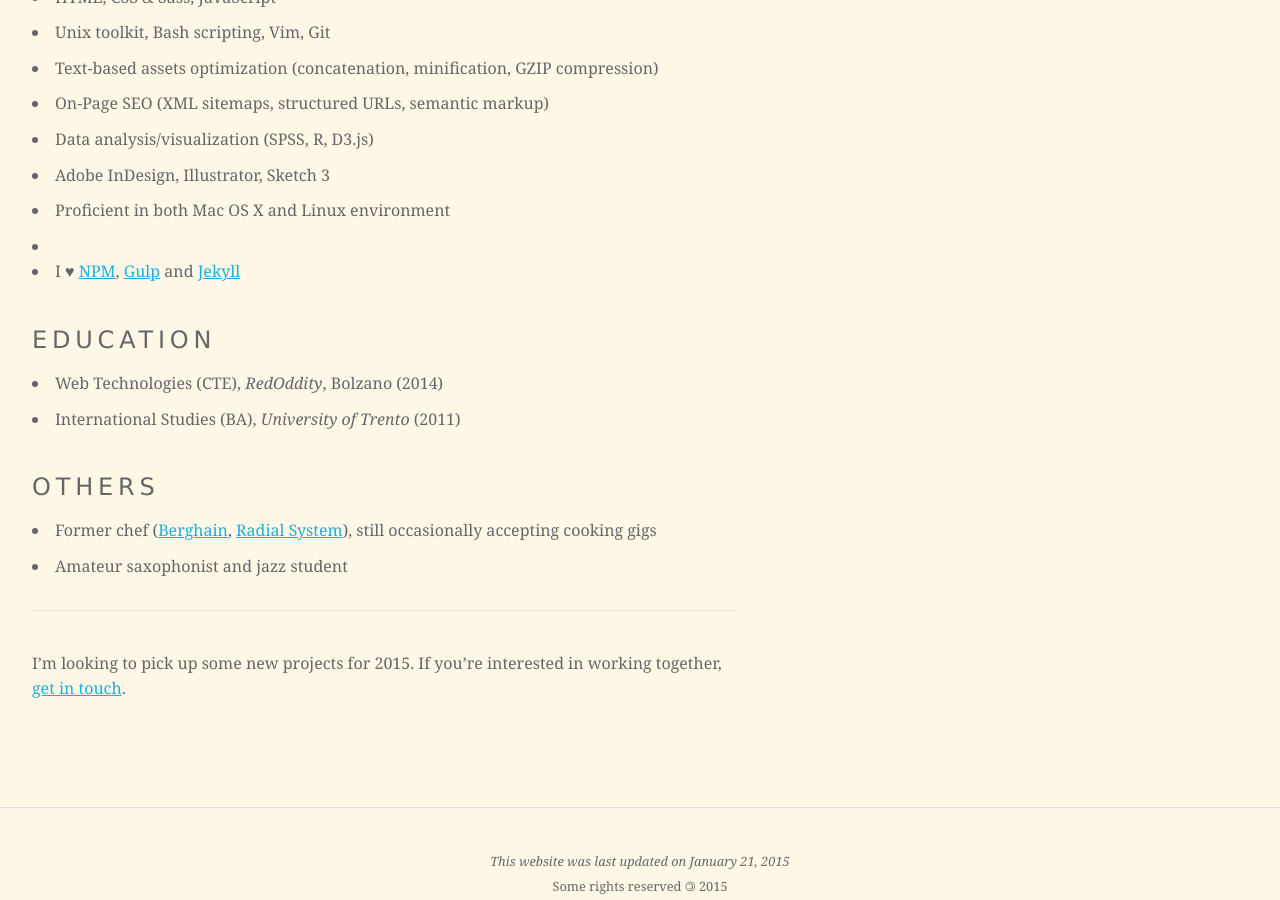
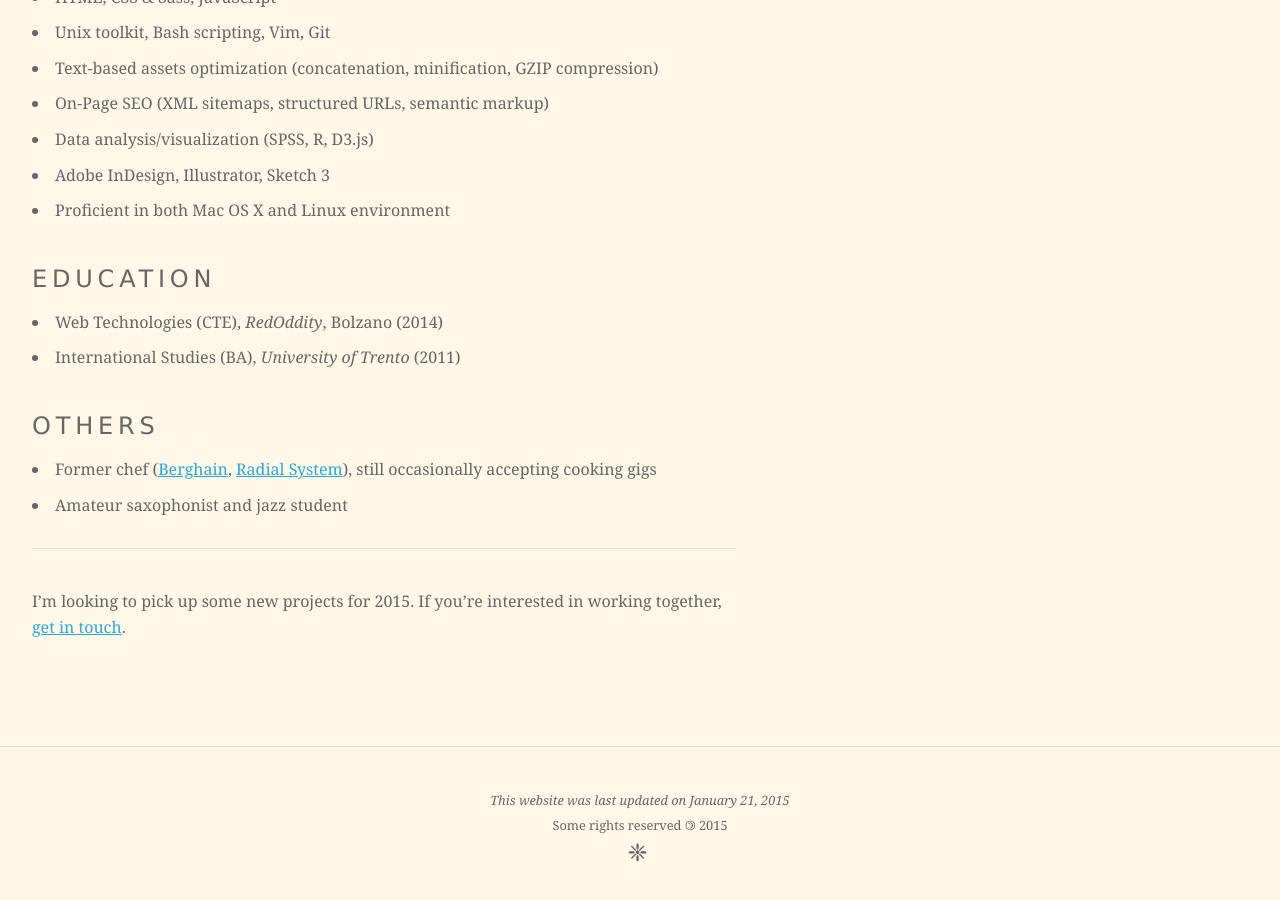
Before and after one commit to mrzool/mrzool.github.io, a Jekyll site: the page built from about/index.md, in a window 1280 px wide and 900 px high, scrolled down 738 px. Built offline with Jekyll 4.4.1, drawn with Linux system fonts in a browser that asks for light colours.

Commit message:
Update index.md

```diff
--- a/about/index.md
+++ b/about/index.md
@@ -28,7 +28,6 @@ Fluent in Italian, English and German.
 - Data analysis/visualization (SPSS, R, D3.js)
 - Adobe InDesign, Illustrator, Sketch 3
 - Proficient in both Mac OS X and Linux environment
-- - I &hearts; [NPM](https://www.npmjs.com), [Gulp](http://gulpjs.com/) and [Jekyll](http://jekyllrb.com/)
 
 ### Education
 
```
